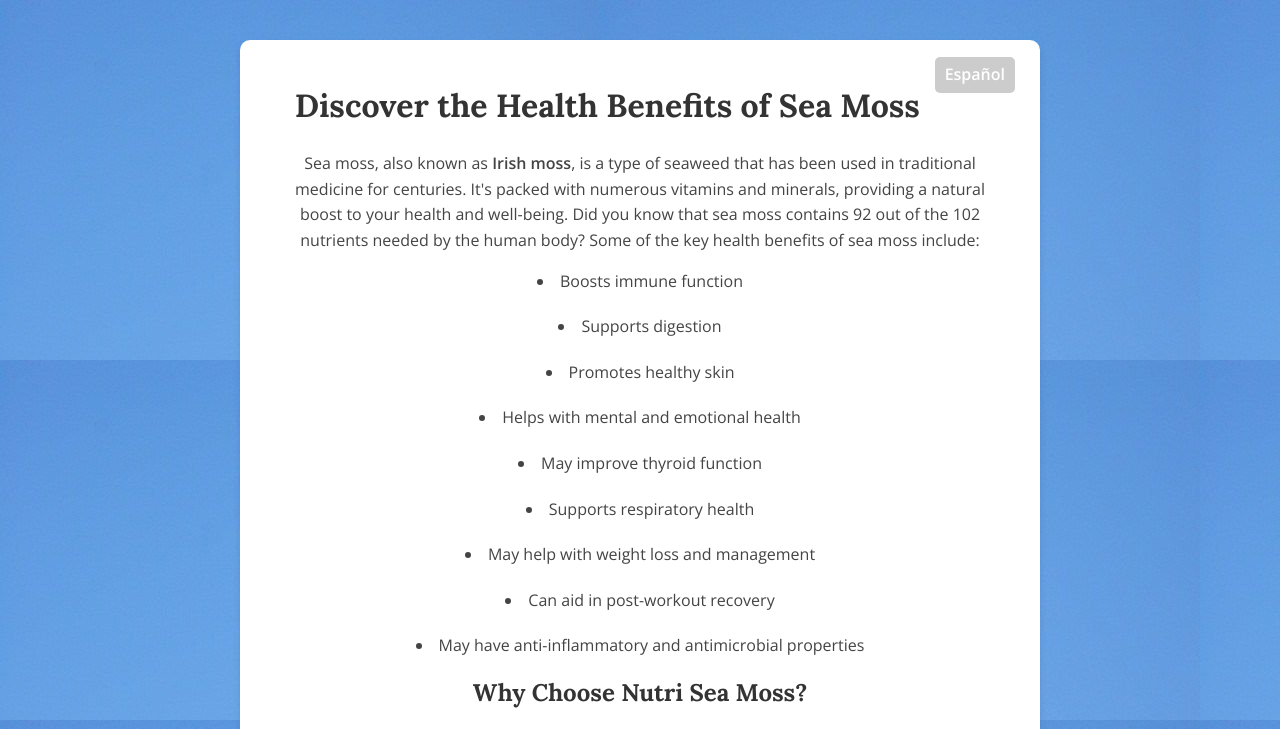
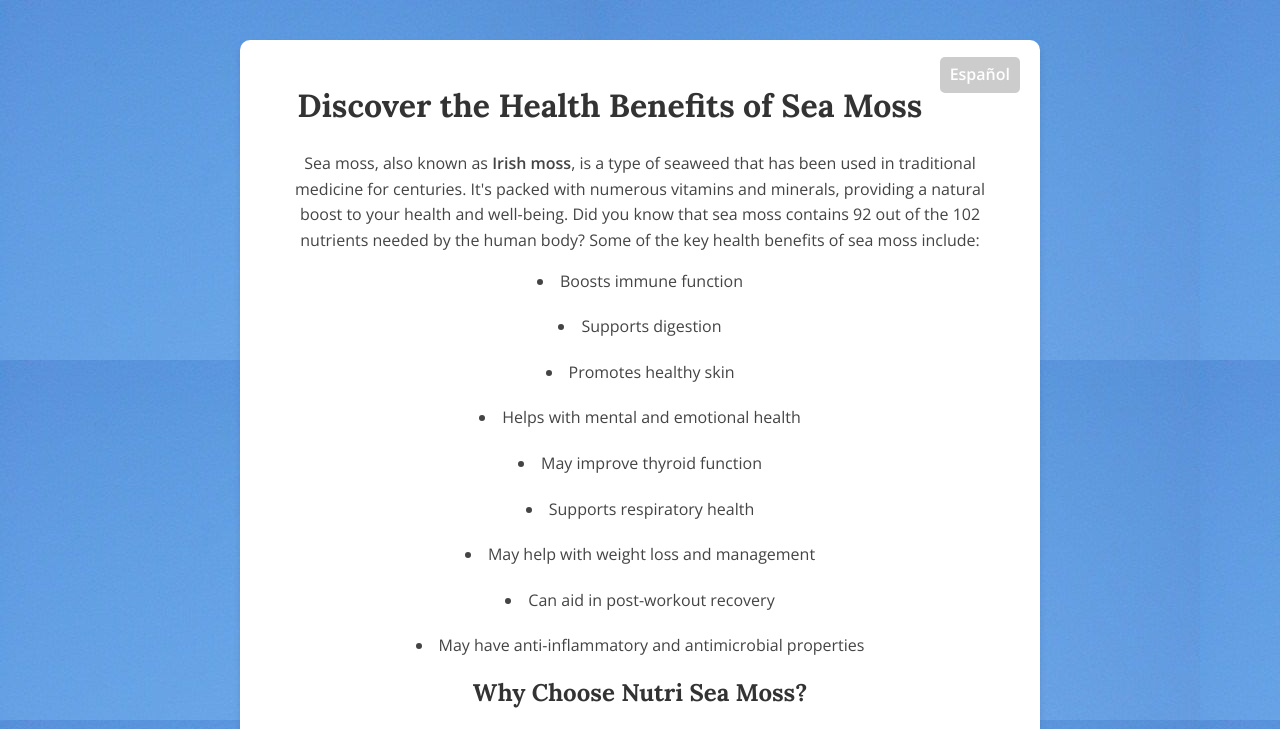
Before and after one commit to danielsilva010/daniel.silva, a plain HTML site: page index.html in a window 1280 px wide. Shown: the top 729 px of the page. Drawn offline with nearby package versions, Linux system fonts and the light colour scheme.

Commit message:
Update index.html

```diff
--- a/index.html
+++ b/index.html
@@ -89,13 +89,7 @@
         font-weight: bold;
         color: #333;
       }
-    </style>
-  </head>
-  <body>
-    <div id="content"><a href="index_es.html" class="lang-btn">Español</a>
-
-<style>
-  .lang-btn {
+      .lang-btn {
     float: right;
     display: inline-block;
     padding: 5px 10px;
@@ -105,7 +99,7 @@
     border-radius: 5px;
     text-decoration: none;
     margin-top: -23px;
-    margin-right: -15px;
+    margin-right: -20px;
   }
 
   .lang-btn:hover {
@@ -114,7 +108,10 @@
 .lang-btn {
     float: right;
 }
-</style>
+    </style>
+  </head>
+  <body>
+    <div id="content"><a href="index_es.html" class="lang-btn">Español</a>
 
       <h1>Discover the Health Benefits of Sea Moss</h1>
       <p>Sea moss, also known as <strong>Irish moss</strong>, is a type of seaweed that has been used in traditional medicine for centuries. It's packed with numerous vitamins and minerals, providing a natural boost to your health and well-being. Did you know that sea moss contains 92 out of the 102 nutrients needed by the human body? Some of the key health benefits of sea moss include:</p>
```
